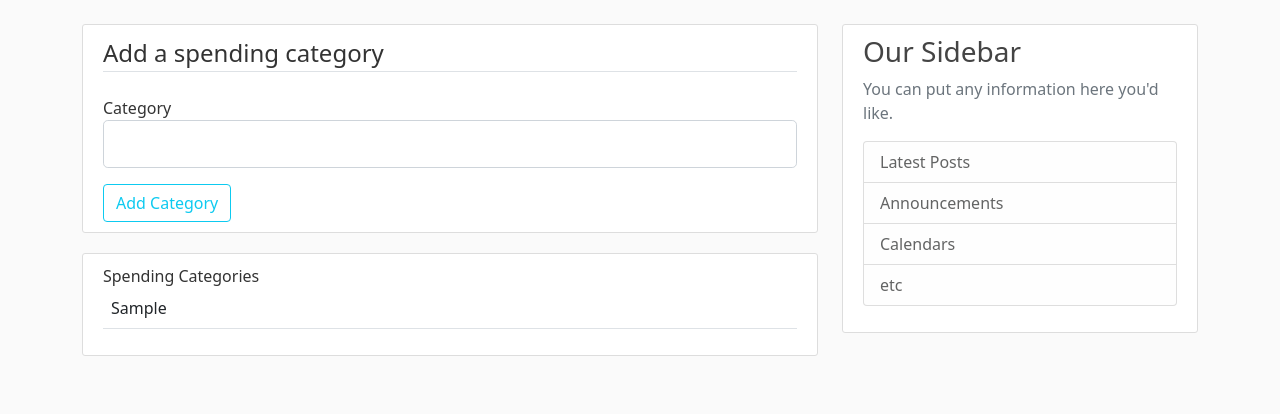
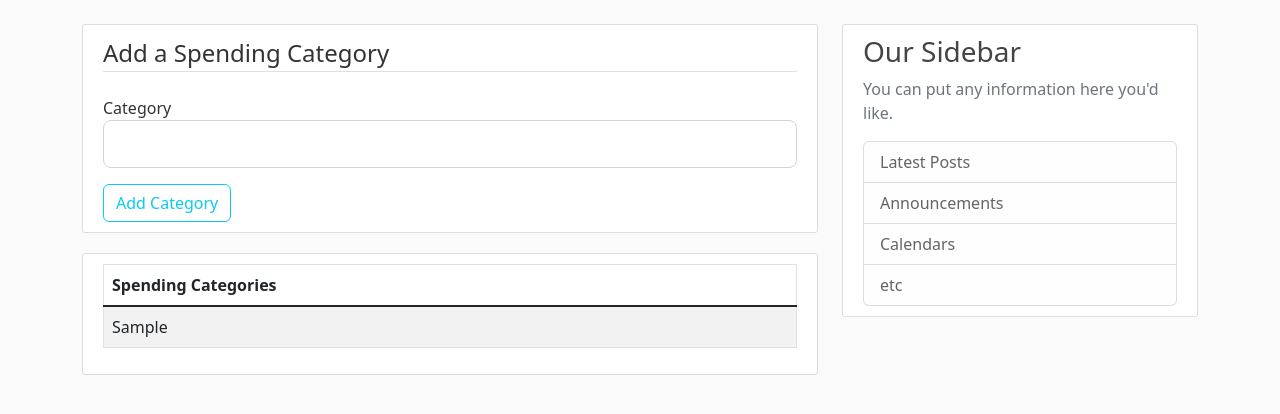
Before and after one commit to DanLanfear/flask-budget-app, a Flask app: page /categories in a window 1280 px wide. Shown: the part 56-470 px from the top of the page. Run offline with Flask 3, Linux system fonts and the light colour scheme; tables that the repository leaves empty hold one stand-in row (values such as "Sample post").

Commit message:
Added table of categories and updated bootstrap to 5.2.3

```diff
--- a/src/flaskbudget/templates/base.html
+++ b/src/flaskbudget/templates/base.html
@@ -2,8 +2,8 @@
 <html>
 
 <head>
-  <link href="https://cdn.jsdelivr.net/npm/bootstrap@5.0.2/dist/css/bootstrap.min.css" rel="stylesheet"
-    integrity="sha384-EVSTQN3/azprG1Anm3QDgpJLIm9Nao0Yz1ztcQTwFspd3yD65VohhpuuCOmLASjC" crossorigin="anonymous">
+  <link href="https://cdn.jsdelivr.net/npm/bootstrap@5.2.3/dist/css/bootstrap.min.css" rel="stylesheet"
+    integrity="sha384-rbsA2VBKQhggwzxH7pPCaAqO46MgnOM80zW1RWuH61DGLwZJEdK2Kadq2F9CUG65" crossorigin="anonymous">
   <link rel="stylesheet" type="text/css" href="{{ url_for('static', filename='main.css') }}">
 
 
@@ -50,23 +50,22 @@
       <div class="col-md-4">
         <div class="content-section">
           <h3>Our Sidebar</h3>
-          <p class='text-muted'>You can put any information here you'd like.
+          <p class='text-muted'>You can put any information here you'd like.</p>
           <ul class="list-group">
             <li class="list-group-item list-group-item-light">Latest Posts</li>
             <li class="list-group-item list-group-item-light">Announcements</li>
             <li class="list-group-item list-group-item-light">Calendars</li>
             <li class="list-group-item list-group-item-light">etc</li>
           </ul>
-          </p>
         </div>
       </div>
     </div>
   </main>
-  <script src="https://cdn.jsdelivr.net/npm/@popperjs/core@2.9.2/dist/umd/popper.min.js"
-    integrity="sha384-IQsoLXl5PILFhosVNubq5LC7Qb9DXgDA9i+tQ8Zj3iwWAwPtgFTxbJ8NT4GN1R8p"
+  <script src="https://cdn.jsdelivr.net/npm/@popperjs/core@2.11.6/dist/umd/popper.min.js"
+    integrity="sha384-oBqDVmMz9ATKxIep9tiCxS/Z9fNfEXiDAYTujMAeBAsjFuCZSmKbSSUnQlmh/jp3"
     crossorigin="anonymous"></script>
-  <script src="https://cdn.jsdelivr.net/npm/bootstrap@5.0.2/dist/js/bootstrap.min.js"
-    integrity="sha384-cVKIPhGWiC2Al4u+LWgxfKTRIcfu0JTxR+EQDz/bgldoEyl4H0zUF0QKbrJ0EcQF"
+  <script src="https://cdn.jsdelivr.net/npm/bootstrap@5.2.3/dist/js/bootstrap.min.js"
+    integrity="sha384-cuYeSxntonz0PPNlHhBs68uyIAVpIIOZZ5JqeqvYYIcEL727kskC66kF92t6Xl2V"
     crossorigin="anonymous"></script>
 </body>
 
--- a/src/flaskbudget/templates/categories.html
+++ b/src/flaskbudget/templates/categories.html
@@ -1,23 +1,20 @@
-{% extends "base.html" %}
-{% block content %}
+{% extends "base.html" %} {% block content %}
 <div class="content-section d-flex flex-column gap-3">
   <form class="d-flex flex-column gap-3" method="POST" action="">
     {{ form.hidden_tag() }}
     <fieldset class="form-group">
-            <legend class="border-bottom mb-4">Add a spending category</legend>
+      <legend class="border-bottom mb-4">Add a Spending Category</legend>
       <div class="form-group">
-                {{ form.category.label(class="form-control-label") }}
-
-                {% if form.category.errors %}
-                  {{ form.category(class="form-control form-control-lg is-invalid") }}
+        {{ form.category.label(class="form-control-label") }} {% if
+        form.category.errors %} {{ form.category(class="form-control
+        form-control-lg is-invalid") }}
         <div class="invalid-feedback">
           {% for error in form.category.errors %}
           <span>{{ error }}</span>
           {% endfor %}
         </div>
-                {% else %}
-                  {{ form.category(class="form-control form-control-lg") }}
-                {% endif %}
+        {% else %} {{ form.category(class="form-control form-control-lg") }} {%
+        endif %}
       </div>
     </fieldset>
     <div class="form-group">
@@ -27,8 +24,14 @@
 </div>
 <div class="content-section">
   {% if categories %}
-  <table class="table table-hover table-striped-columns">
-    <thead>Spending Categories</thead>
+  <table class="table table-bordered table-hover table-striped">
+    <thead >
+      <tr scope="col">
+        <th>
+          Spending Categories
+        </th>
+      </tr>
+    </thead>
     <tbody class="table-group-divider">
       {% for category in categories %}
       <tr>
```
Lines whose indentation alone changed are shown as unchanged.
